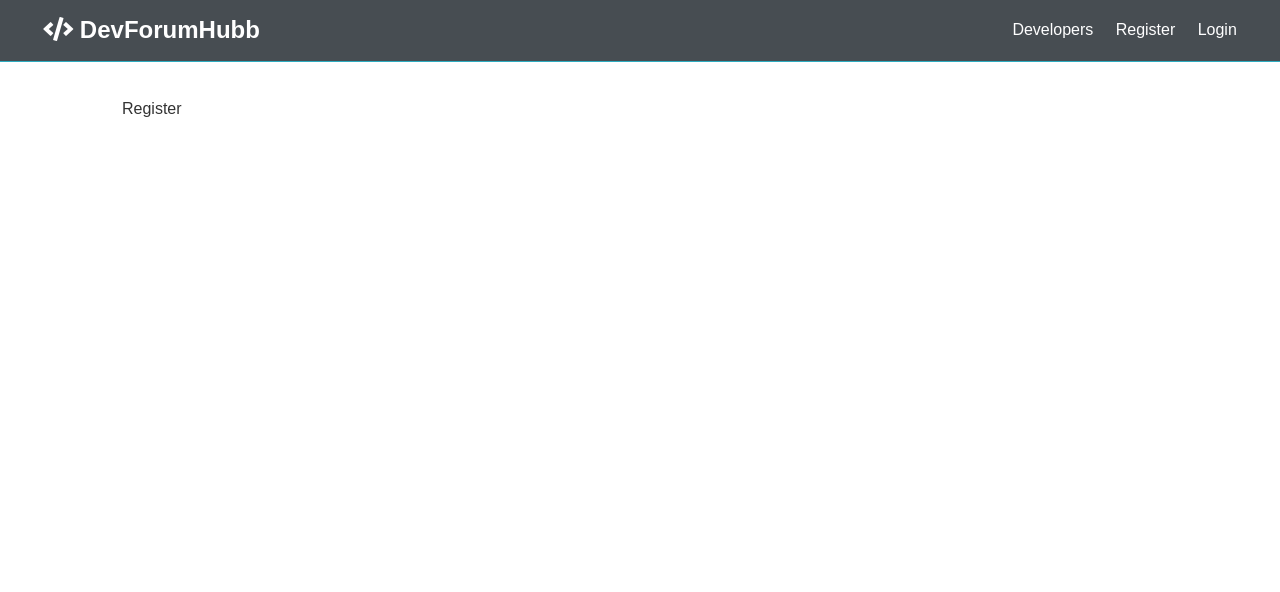
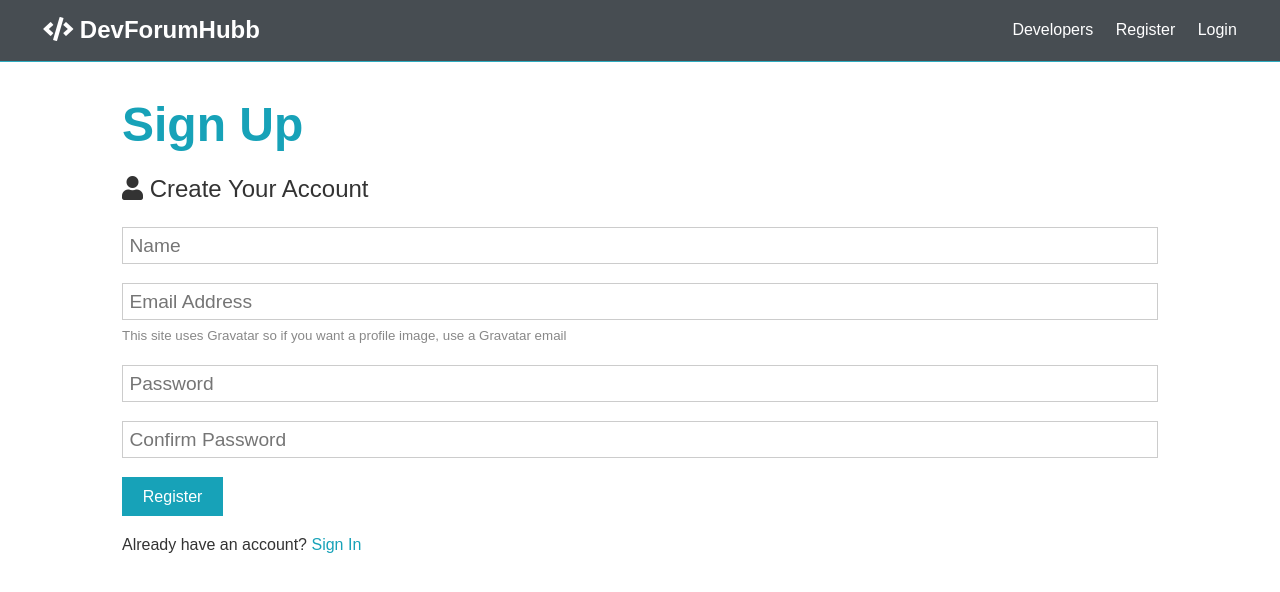
Before and after one commit to JSianandar/MERN-DevForumHubb, a React (Create React App) app in the folder frontend/: page /register in a window 1280 px wide. Shown: the top 592 px of the page. Built offline with nearby package versions, Linux system fonts and the light colour scheme.

Commit message:
Update register form and useState

```diff
--- a/frontend/src/components/auth/Register.js
+++ b/frontend/src/components/auth/Register.js
@@ -1,8 +1,89 @@
-import React from "react";
+import React, { Fragment, useState } from "react";
 import "../../App.css";
+import axios from "axios";
 
 const Register = () => {
-  return <div>Register</div>;
+  const [formData, setFormData] = useState({
+    name: "",
+    email: "",
+    password: "",
+    confirm_password: "",
+  });
+
+  // Destructure Form Data
+  const { name, email, password, confirm_password } = formData;
+  // to enable the change of state of Form Data
+  const onChange = (e) =>
+    setFormData({ ...formData, [e.target.name]: e.target.value });
+  // when submitting the form data
+  const onSubmit = async (e) => {
+    e.preventDefault();
+    if (password !== confirm_password) {
+      console.log("Password do not match");
+    } else {
+      console.log(formData);
+    }
+  };
+  return (
+    <Fragment>
+      <h1 className="large text-primary">Sign Up</h1>
+      <p className="lead">
+        <i className="fas fa-user"></i> Create Your Account
+      </p>
+      <form className="form" onSubmit={(e) => onSubmit(e)}>
+        <div className="form-group">
+          <input
+            type="text"
+            placeholder="Name"
+            name="name"
+            value={name}
+            onChange={(e) => onChange(e)}
+            required
+          />
+        </div>
+        <div className="form-group">
+          <input
+            type="email"
+            placeholder="Email Address"
+            name="email"
+            value={email}
+            onChange={(e) => onChange(e)}
+            required
+          />
+          <small className="form-text">
+            This site uses Gravatar so if you want a profile image, use a
+            Gravatar email
+          </small>
+        </div>
+        <div className="form-group">
+          <input
+            type="password"
+            placeholder="Password"
+            name="password"
+            minLength="6"
+            value={password}
+            onChange={(e) => onChange(e)}
+            required
+          />
+        </div>
+        <div className="form-group">
+          <input
+            type="password"
+            placeholder="Confirm Password"
+            name="confirm_password"
+            minLength="6"
+            value={confirm_password}
+            onChange={(e) => onChange(e)}
+            required
+          />
+        </div>
+        <input type="submit" className="btn btn-primary" value="Register" />
+      </form>
+      <p className="my-1">
+        Already have an account? <a href="login.html">Sign In</a>
+      </p>
+    </Fragment>
+  );
 };
 
 export default Register;
```
